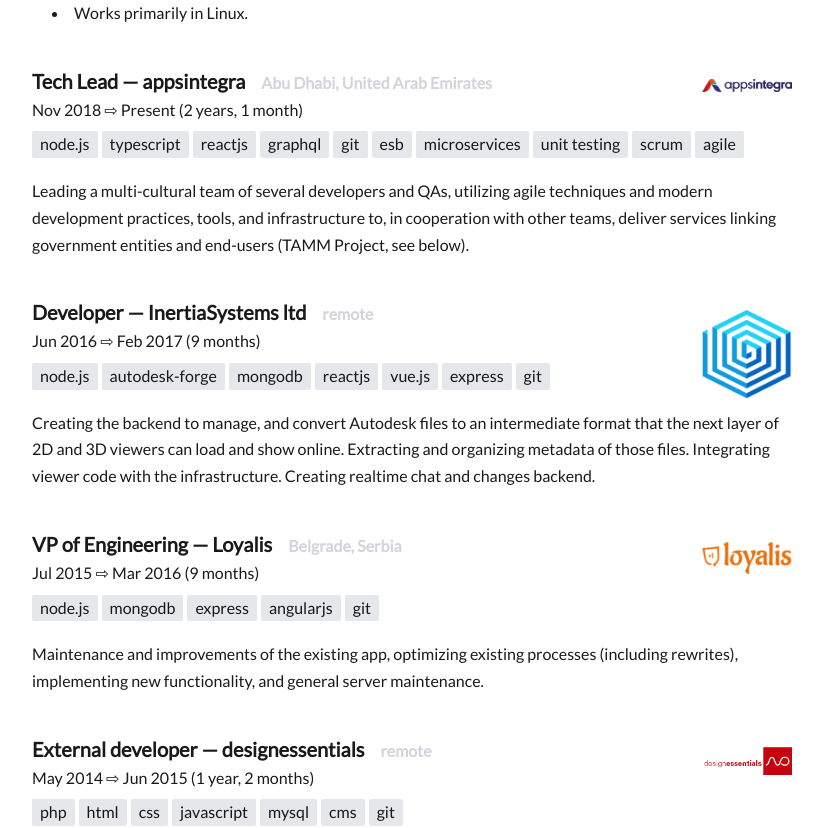
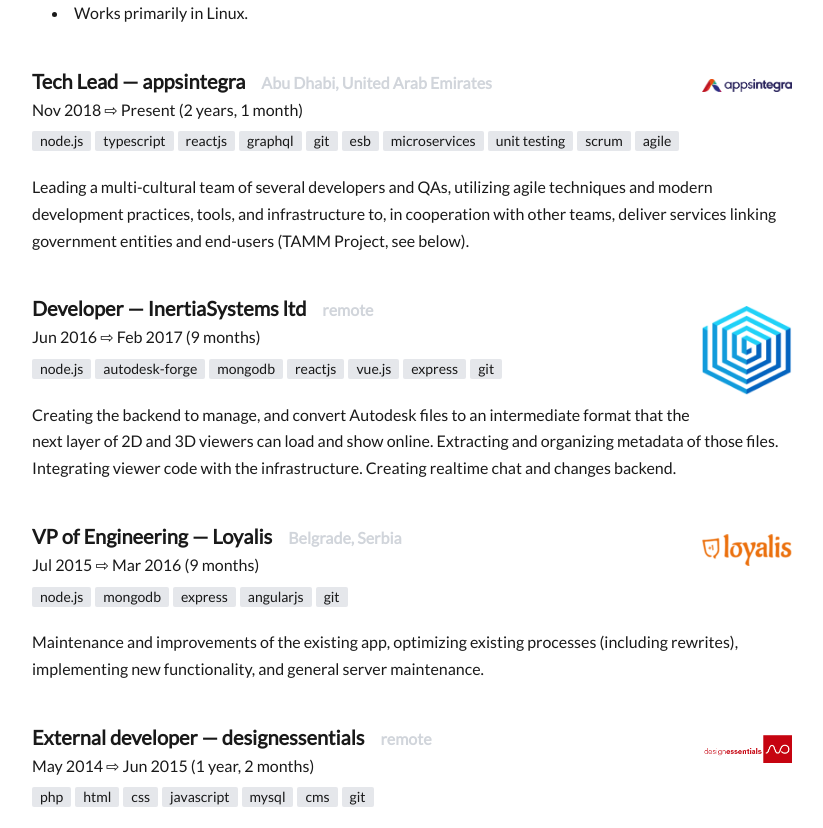
Before and after one commit to markomarkovic/cv, a Vue app: page / in a window 1280 px wide. Shown: the part 980-1808 px from the top of the page, without its empty margins (228-1051 px from the left). Built offline with nearby package versions, Linux system fonts and the light colour scheme.

Commit message:
Make tags tinier

```diff
--- a/src/index.css
+++ b/src/index.css
@@ -60,7 +60,7 @@ section h3 {
 }
 
 .tags span {
-  @apply inline-block px-2 mr-1 mt-2 rounded-sm bg-gray-200;
+  @apply inline-block px-2 mr-1 mt-2 rounded-sm bg-gray-200 text-sm;
 }
 
 .quickfacts p {
```
